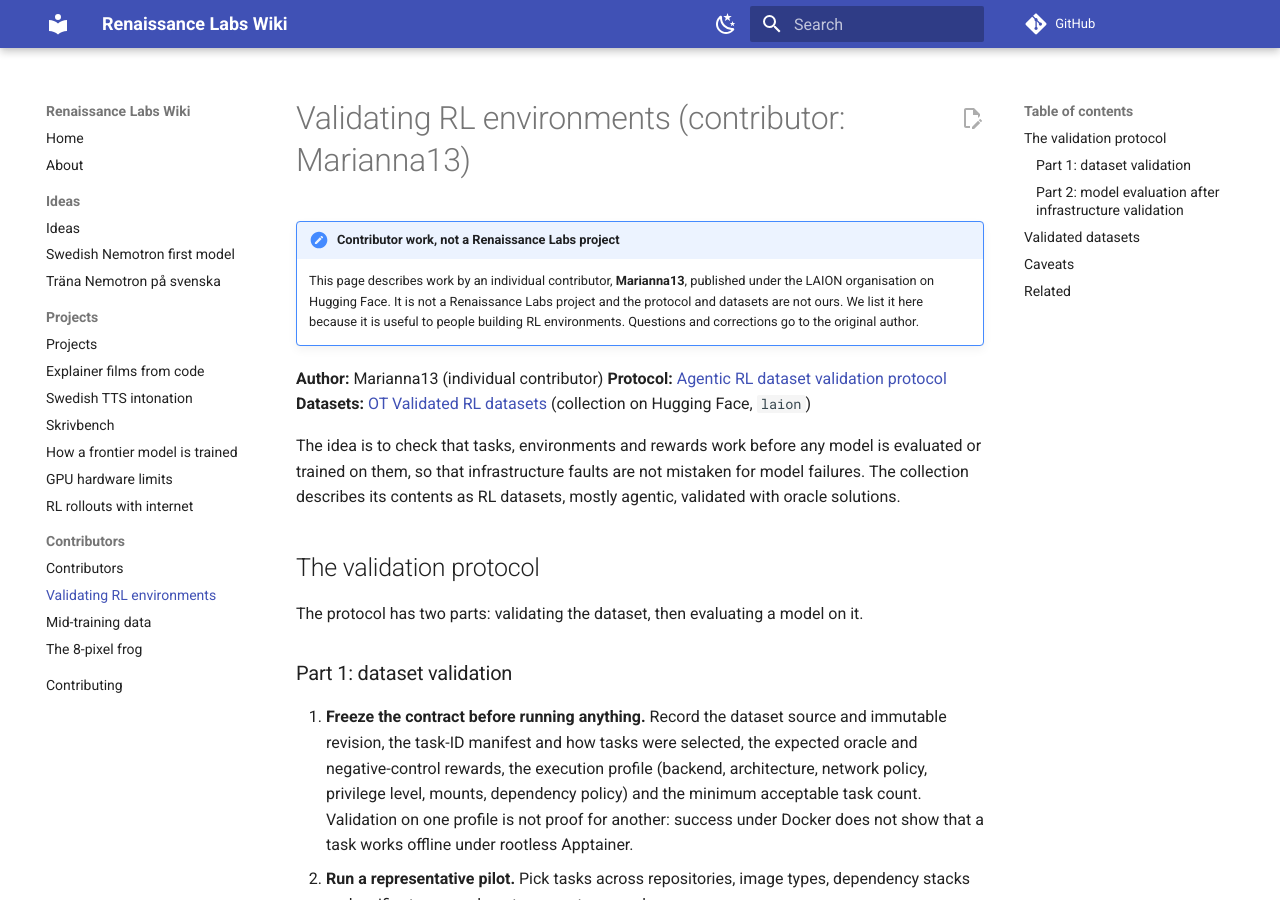
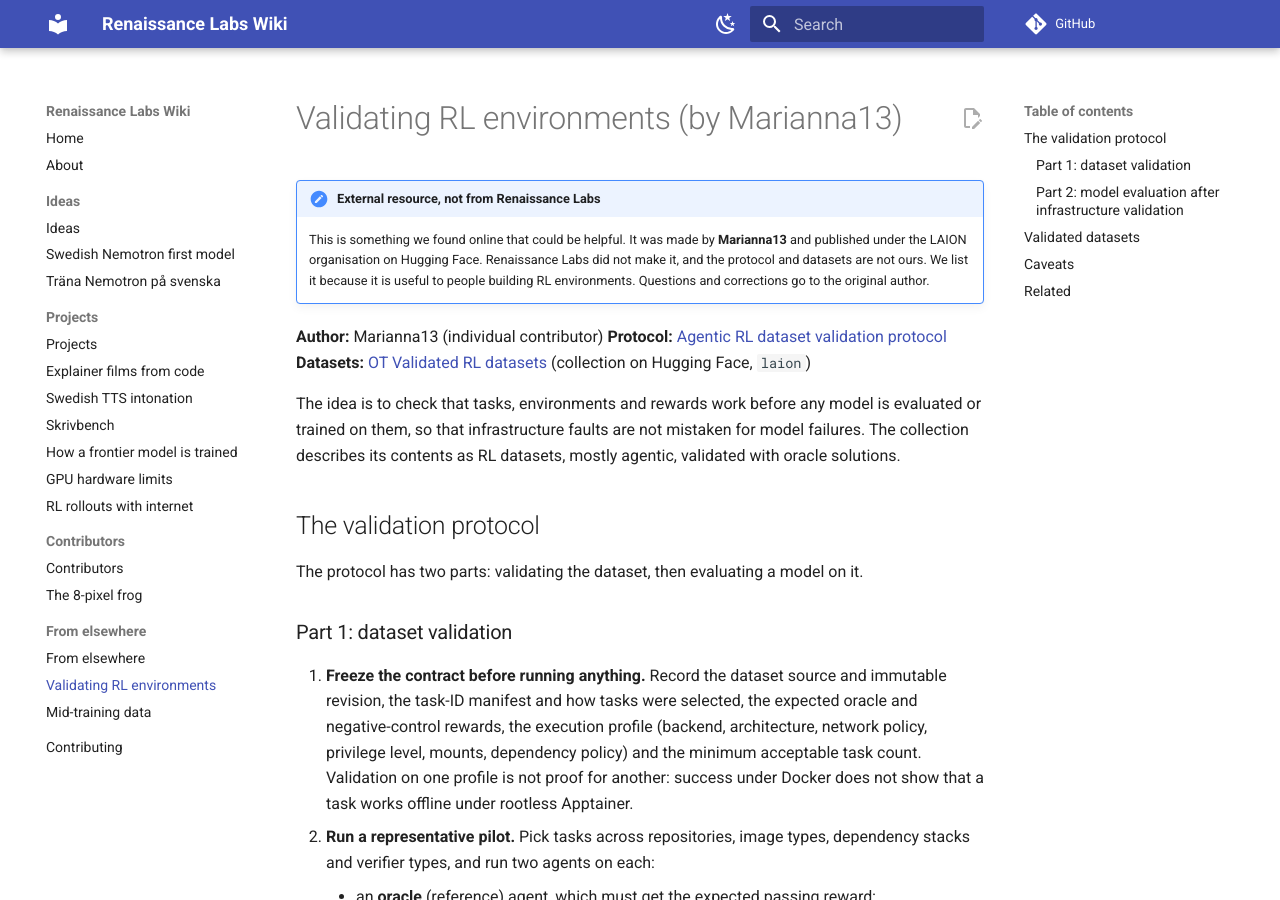
Before and after one commit to BirgerMoell/renaissancelabs-wiki, an MkDocs documentation site: the page built from docs/external/marianna13-rl-validation.md, in a window 1280 px wide and 900 px high. Built offline with MkDocs 1.6.1 and Material for MkDocs 9.7.7, drawn with Linux system fonts in a browser that asks for light colours; comment, search, counter and statistics services are not loaded.

Commit message:
Separate external resources (Marianna13) from Renaissance Labs contributors (Nicolas)
Co-Authored-By: Claude Sonnet 5.5 <noreply@anthropic.com>

```diff
--- a/docs/contributors/marianna13-rl-validation.md
+++ b/docs/external/marianna13-rl-validation.md
@@ -1,7 +1,7 @@
-# Validating RL environments (contributor: Marianna13)
+# Validating RL environments (by Marianna13)
 
-!!! note "Contributor work, not a Renaissance Labs project"
-    This page describes work by an individual contributor, **Marianna13**, published under the LAION organisation on Hugging Face. It is not a Renaissance Labs project and the protocol and datasets are not ours. We list it here because it is useful to people building RL environments. Questions and corrections go to the original author.
+!!! note "External resource, not from Renaissance Labs"
+    This is something we found online that could be helpful. It was made by **Marianna13** and published under the LAION organisation on Hugging Face. Renaissance Labs did not make it, and the protocol and datasets are not ours. We list it because it is useful to people building RL environments. Questions and corrections go to the original author.
 
 **Author:** Marianna13 (individual contributor)
 **Protocol:** [Agentic RL dataset validation protocol](https://gist.github.com/marianna13/f9bc94d2ecb39c302c6c9b540ea6100a)
--- a/mkdocs.yml
+++ b/mkdocs.yml
@@ -48,9 +48,11 @@ nav:
       - RL rollouts with internet: projects/rl-rollouts-with-internet.md
   - Contributors:
       - contributors/index.md
-      - Validating RL environments: contributors/marianna13-rl-validation.md
-      - Mid-training data: contributors/marianna13-midtraining-data.md
       - The 8-pixel frog: contributors/nicolas-8-pixel-frog.md
+  - From elsewhere:
+      - external/index.md
+      - Validating RL environments: external/marianna13-rl-validation.md
+      - Mid-training data: external/marianna13-midtraining-data.md
   - Contributing: contributing.md
 
 exclude_docs: |
```
Also changed, not shown: docs/contributors/index.md (+1 -3 lines), docs/contributors/nicolas-8-pixel-frog.md (+3 -3 lines), docs/external/index.md (added, +6 -0 lines), docs/external/marianna13-midtraining-data.md (renamed from docs/contributors/marianna13-midtraining-data.md, +3 -3 lines).
